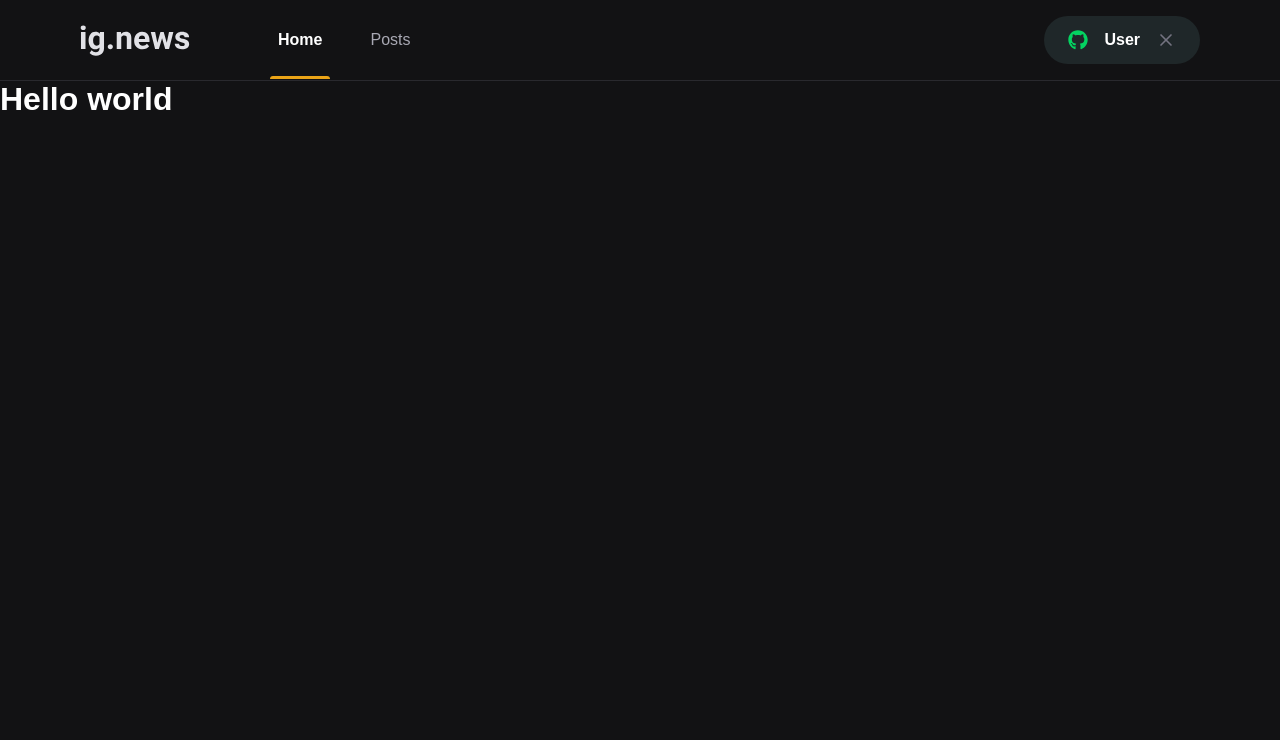
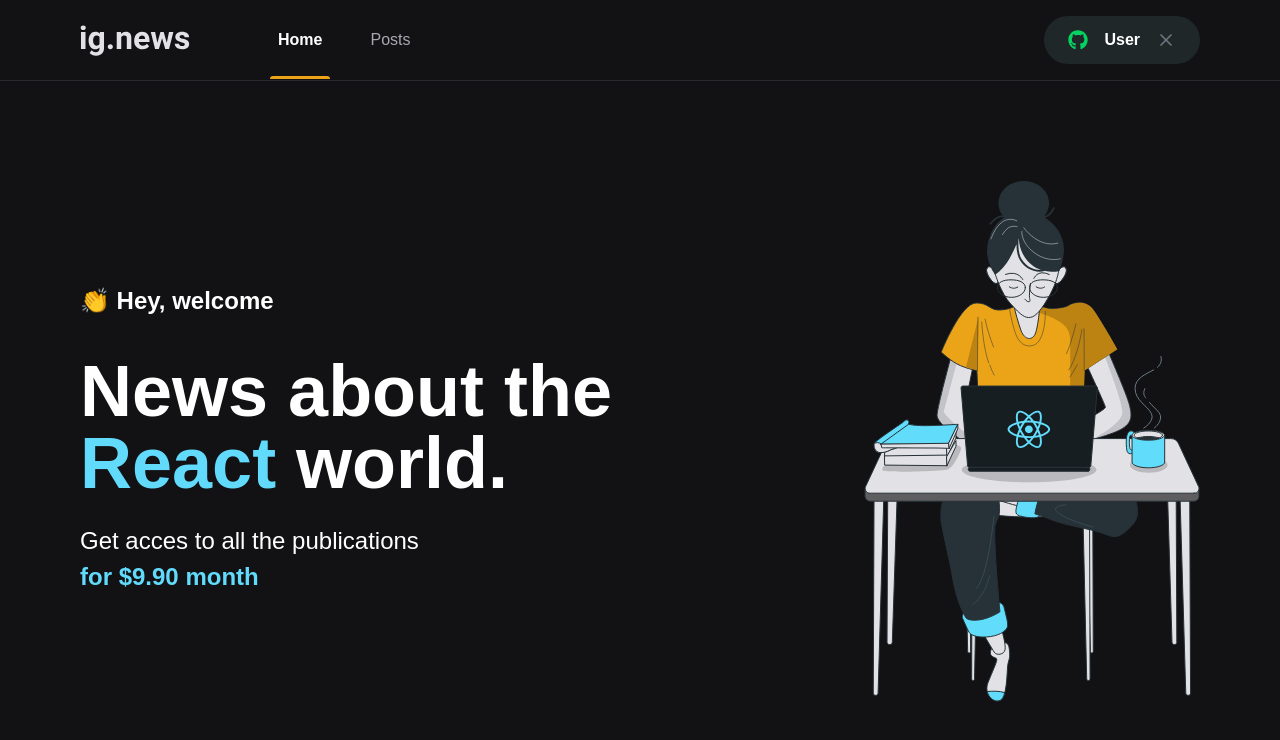
Before and after one commit to ArthurMCS/ig.news, a Next.js app: page / in a window 1280 px wide. Shown: the top 740 px of the page. Built offline with nearby package versions, Linux system fonts and the light colour scheme.

Commit message:
cria os estilos da pagina home

```diff
--- /dev/null
+++ b/src/pages/home.module.scss
@@ -0,0 +1,41 @@
+.contentContainer {
+    max-width: 1120px;
+    margin: 0 auto;
+    padding: 0 2rem;
+    height: calc(100vh - 5rem);
+
+    display: flex;
+    align-items: center;
+    justify-content: space-between;
+}
+
+.hero {
+    max-width: 600px;
+
+    > span {
+        font-size: 1.5rem;
+        font-weight: bold;
+    }
+
+    h1 {
+        font-size: 4.5rem;
+        line-height: 4.5rem;
+        font-weight: 900;
+        margin-top: 2.5rem;
+
+        span {
+            color: var(--cyan-500);
+        }
+    }
+
+    p {
+        font-size: 1.5rem;
+        line-height: 2.25rem;
+        margin-top: 1.5rem;
+
+        span {
+            color: var(--cyan-500);
+            font-weight: bold;
+        }
+    }
+}
--- a/src/pages/index.tsx
+++ b/src/pages/index.tsx
@@ -1,5 +1,6 @@
 import React from 'react';
 import Head from 'next/head';
+import styles from './home.module.scss';
 
 export default function Home() {
   return (
@@ -7,9 +8,17 @@
       <Head>
         <title>ig.news</title>
       </Head>
-      <h1>
-        Hello world
-      </h1>
+      <main className={styles.contentContainer}>
+          <section className={styles.hero}>
+              <span>👏 Hey, welcome </span>
+              <h1>News about the <span>React</span> world.</h1>
+              <p>
+                Get acces to all the publications <br />
+                <span>for $9.90 month</span>
+              </p>
+          </section>
+          <img src="/images/avatar.svg" alt="Girl coding"/>
+      </main>
     </>
   )
 }
```
